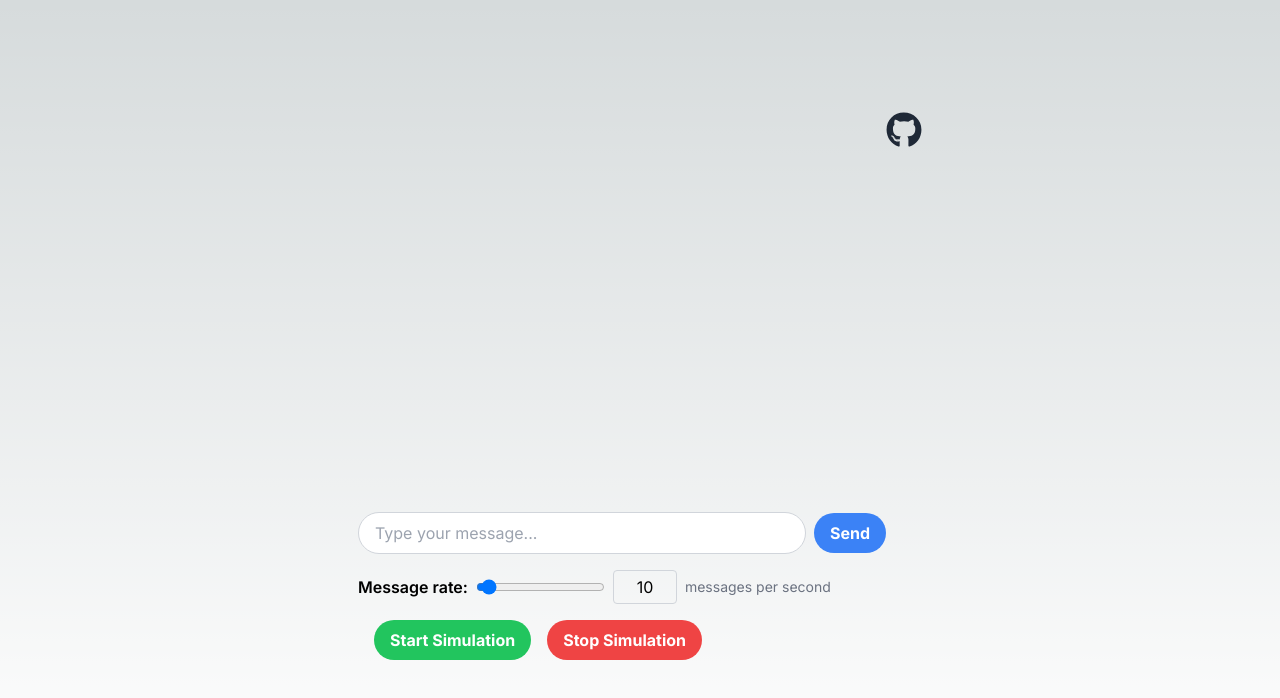
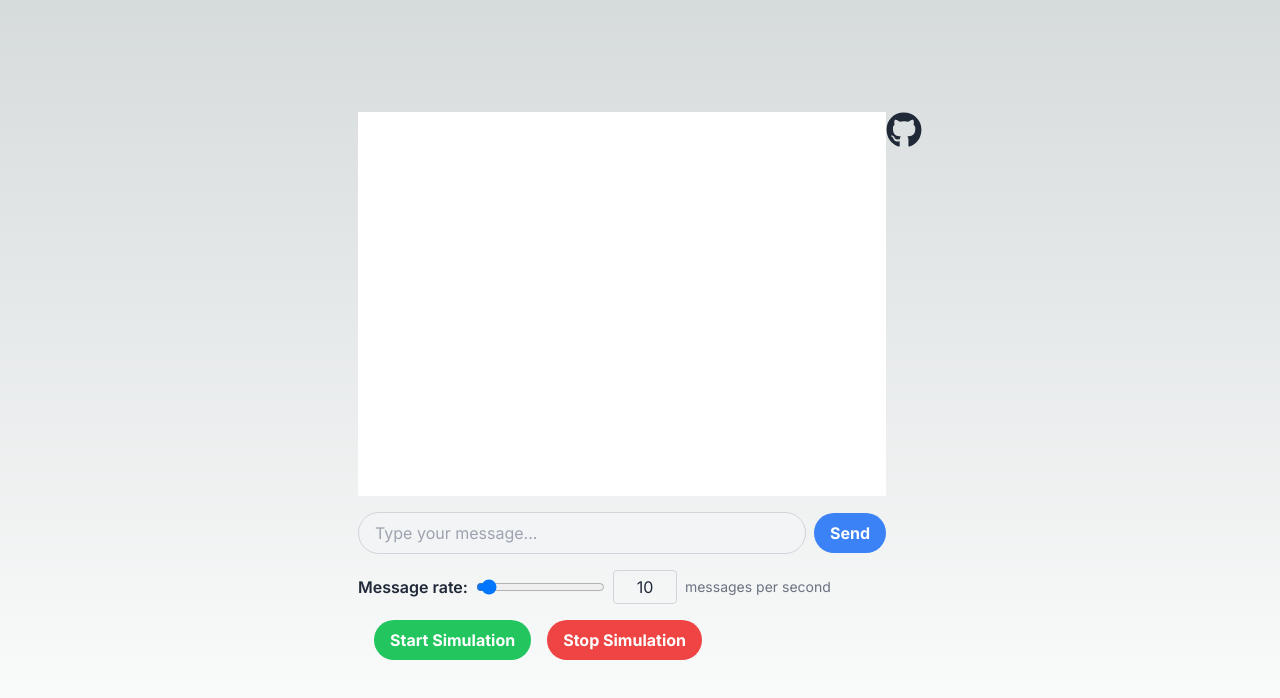
Before and after one commit to NickLittman/chat-simulation, a Next.js app: page / in a window 1280 px wide. Shown: the top 698 px of the page. Built offline with nearby package versions, Linux system fonts and the light colour scheme.

Commit message:
dark mode and toast stars

```diff
--- a/app/components/ChatSimulation.jsx
+++ b/app/components/ChatSimulation.jsx
@@ -7,6 +7,7 @@ import {
 } from "../utils/generateRandom.js";
 import "../globals.css";
 import { FaGithub } from "react-icons/fa";
+
 
 const ChatSimulation = () => {
   const [message, setMessage] = useState("");
@@ -88,7 +89,7 @@ const ChatSimulation = () => {
       appendMessage(generateRandomMessage());
     }, intervalTime);
 
-    setToastMessage(`Message Rate Spiked to ${5 * previousRate} mps`);
+    setToastMessage(`⭐⭐⭐Big moment! Message Rate Spiked to ${5 * previousRate} mps⭐⭐⭐`);
     setShowToast(true);
     setShowMoment(false);
 
@@ -121,11 +122,15 @@ const ChatSimulation = () => {
   }, []);
 
   return (
-    <div className="container mx-auto p-4">
+    <div className="container mx-auto p-4 dark:bg-gray-800">
       <div className="flex justify-center">
         <div className="w-full md:w-2/3 lg:w-1/2">
-          {showToast && <div className="toast">{toastMessage}</div>}
-          <div ref={chatWindowRef} className="overflow-y-auto h-96 mb-4">
+          {showToast && (
+            <div className="toast dark:bg-gray-700 dark:text-white">
+              {toastMessage}
+            </div>
+          )}
+          <div ref={chatWindowRef} className="overflow-y-auto h-96 mb-4 bg-white dark:bg-gray-900">
             {/* Chat bubbles will be appended here */}
           </div>
           <div className="flex items-center">
@@ -134,7 +139,7 @@ const ChatSimulation = () => {
               value={message}
               onChange={(e) => setMessage(e.target.value)}
               onKeyDown={handleKeyDown}
-              className="chat-input"
+              className="chat-input bg-gray-100 dark:bg-gray-700 dark:text-white"
               placeholder="Type your message..."
             />
             <button
@@ -145,7 +150,9 @@ const ChatSimulation = () => {
             </button>
           </div>
           <div className="mt-4 flex items-center">
-            <label className="font-semibold mr-2">Message rate:</label>
+            <label className="font-semibold mr-2 text-gray-800 dark:text-gray-200">
+              Message rate:
+            </label>
             <input
               type="range"
               min="1"
@@ -154,15 +161,15 @@ const ChatSimulation = () => {
               onChange={(e) => setMessageRate(e.target.value)}
               className="slider"
             />
-            <span className="ml-2 border border-gray-300 rounded p-1 text-center w-16">
+            <span className="ml-2 border border-gray-300 dark:border-gray-600 rounded p-1 text-center w-16 text-gray-800 dark:text-gray-200">
               {messageRate}
             </span>
-            <span className="ml-2 text-gray-500 text-sm">
+            <span className="ml-2 text-gray-500 dark:text-gray-400 text-sm">
               messages per second
             </span>
           </div>
           <div className="mt-4">
-            {showMoment && simulationState == "running" && (
+            {simulationState === "running" && (
               <button
                 onClick={handleCreateMoment}
                 className="bg-purple-500 hover:bg-purple-700 text-white font-bold py-2 px-4 rounded-full"
@@ -172,11 +179,7 @@ const ChatSimulation = () => {
             )}
 
             <button
-              onClick={
-                simulationState === "running"
-                  ? handlePauseResume
-                  : startSimulation
-              }
+              onClick={simulationState === "running" ? handlePauseResume : startSimulation}
               className={`ml-4 bg-green-500 hover:bg-green-700 text-white font-bold py-2 px-4 rounded-full`}
             >
               {simulationState === "running" ? "Pause" : "Start"} Simulation
@@ -194,7 +197,7 @@ const ChatSimulation = () => {
           target="_blank"
           rel="noopener noreferrer"
           title="Fork me on GitHub"
-          className="text-gray-800 hover:text-blue-600"
+          className="text-gray-800 dark:text-white hover:text-blue-600 dark:hover:text-blue-400"
         >
           <FaGithub className="text-4xl" />
         </a>
--- a/app/globals.css
+++ b/app/globals.css
@@ -32,7 +32,6 @@ body {
   justify-content: flex-start;
 }
 .chat-bubble {
-  background-color: #f3f4f6;
   padding: 8px 12px;
   border-radius: 16px;
   margin-bottom: 8px;
--- a/app/page.js
+++ b/app/page.js
@@ -3,7 +3,7 @@ import ChatSimulation from './components/ChatSimulation'
 
 export default function Home() {
   return (
-    <main className="flex min-h-screen flex-col items-center justify-between p-24">
+    <main className="flex min-h-screen flex-col items-center justify-between p-24 dark:bg-gray-800">
       <ChatSimulation />
     </main>
   )
--- a/app/utils/generateRandom.js
+++ b/app/utils/generateRandom.js
@@ -93,7 +93,6 @@ const comments = [
     "I'm literally shaking",
     "Can't stop watching",
     "Let's goooo!",
-    "This is why I love Twitch",
     "I need that skin!",
     "Best streamer ever",
     "How do you even do that?",
@@ -154,7 +153,7 @@ const comments = [
     "I'm totally hooked",
     "This is gaming at its finest",
     "I'm here for the long haul",
-    "This is the best part of Twitch",
+    "This is the best part of my week",
     "I'm amazed every time",
     "This is non-stop action",
     "I'm a true believer",
@@ -162,7 +161,7 @@ const comments = [
     "I'm a dedicated viewer",
     "This is the pinnacle of entertainment",
     "I'm totally immersed",
-    "This is the essence of Twitch",
+    "This is the best stream ever",
     "I'm a part of something special",
     "This is gaming history",
     "I'm here for every stream",
@@ -170,7 +169,7 @@ const comments = [
     "I'm a committed follower",
     "This is the heart of gaming",
     "I'm a true fan",
-    "This is the soul of Twitch",
+    "This is the soul of legendary gameplay",
     "I'm forever a supporter",
     "This is the zenith of streaming",
     "I'm all in",
@@ -178,7 +177,7 @@ const comments = [
     "I'm here to stay",
     "This is the apex of gaming",
     "I'm a permanent member",
-    "This is the epitome of Twitch"]
+    "This is the epitome of gaming"]
 
   const getRandomElement = (arr) => {
     const index = Math.floor(Math.random() * arr.length);
```
